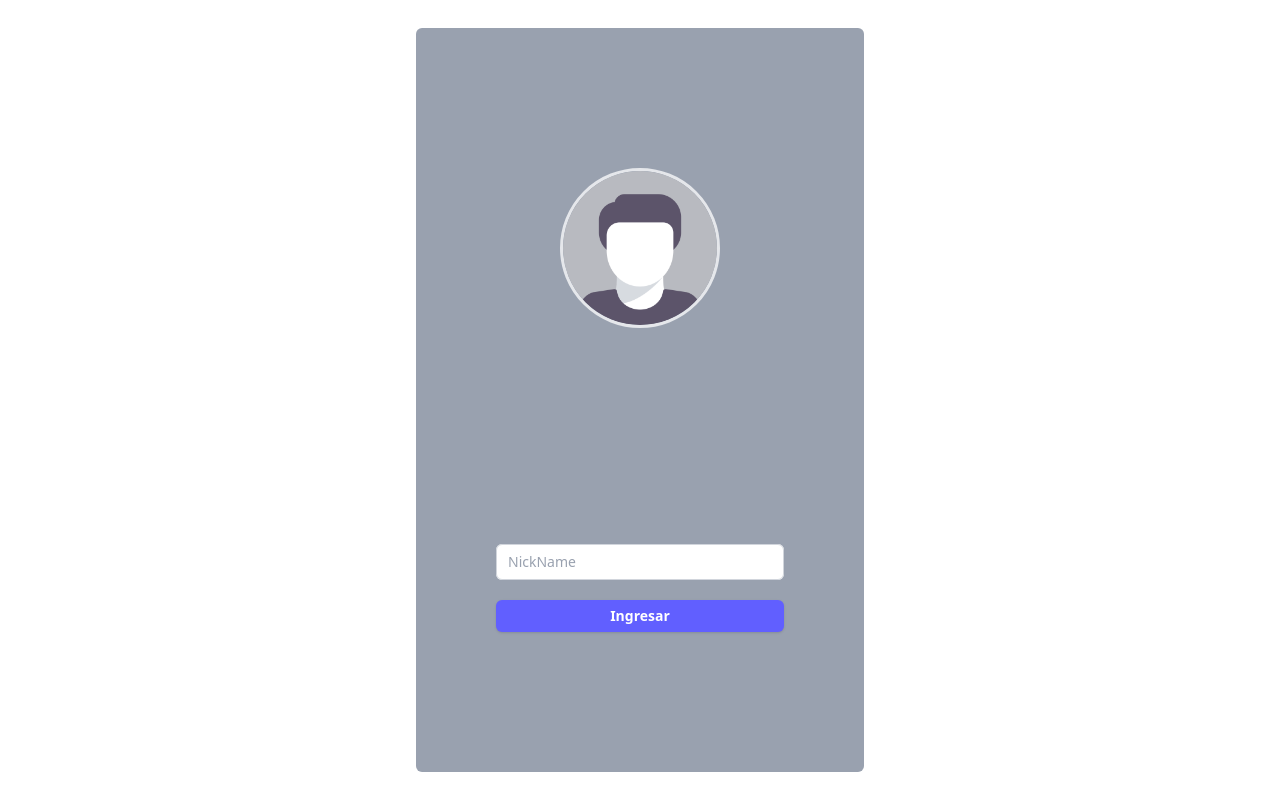
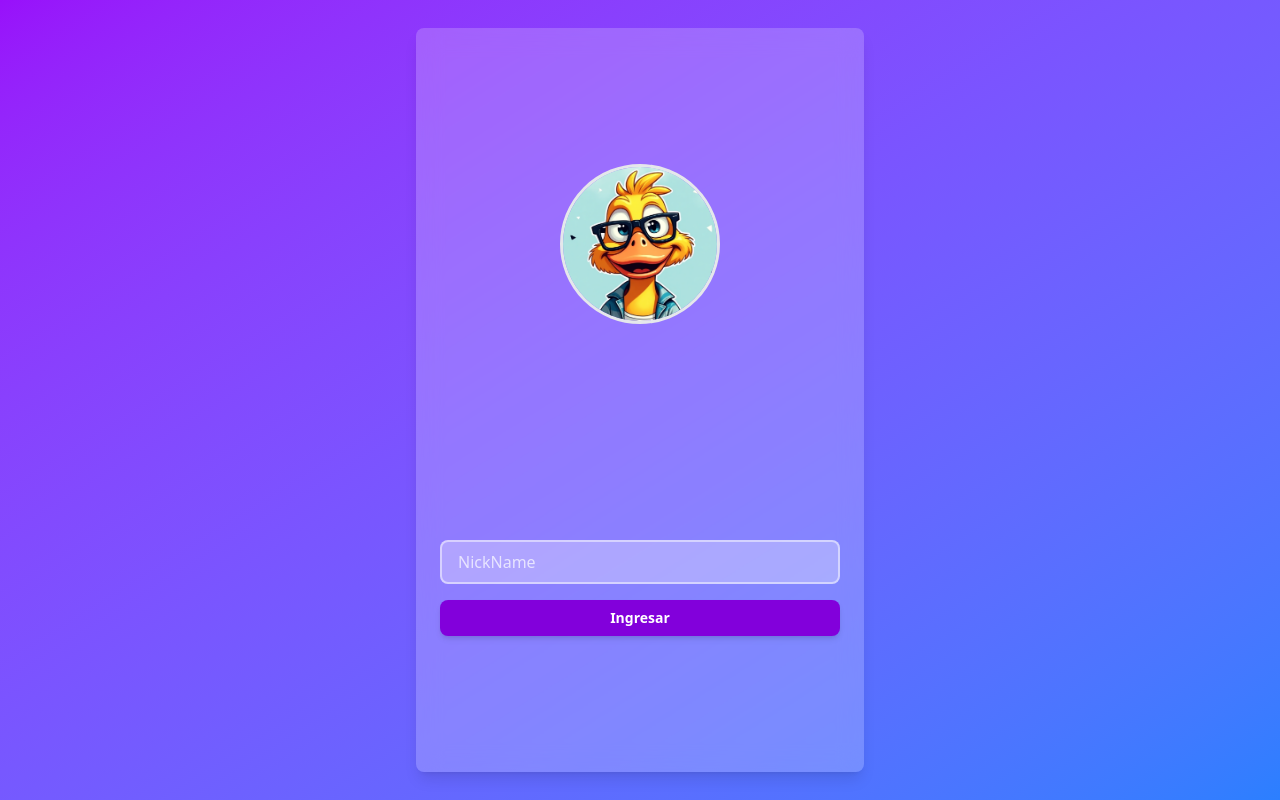
Before and after one commit to AlejoGomezQ/Hybrid_App, a React (Vite) app: page / in a window 1280 px wide. Built offline with nearby package versions, Linux system fonts and the light colour scheme.

Commit message:
style: change colors ui

```diff
--- a/src/App.css
+++ b/src/App.css
@@ -2,4 +2,5 @@ html, body {
     font-family: system-ui, -apple-system, BlinkMacSystemFont, 'Segoe UI', Roboto, Oxygen, Ubuntu, Cantarell, 'Open Sans', 'Helvetica Neue', sans-serif;
     width: 100%;
     height: 100vh;
+    overflow-x: hidden;
 }
--- a/src/components/shared/Avatar.jsx
+++ b/src/components/shared/Avatar.jsx
@@ -1,11 +1,11 @@
-import avatarImage from '../../assets/avatar.png';
+import avatarImage from '../../assets/Mac_Pato.png';
 
 const Avatar = () => {
     return (
         <figure className="flex justify-center relative items-center">
             <img
                 src={avatarImage}
-                className="h-40 w-40 rounded-full object-cover border-3 border-gray-200 hover:border-blue-500 transition-all duration-300 justify-center"
+                className="h-40 w-40 rounded-full border-3 border-gray-200 hover:border-blue-500 transition-all duration-300 justify-center"
                 alt="avatar"
             />
         </figure>
--- a/src/components/shared/Button.jsx
+++ b/src/components/shared/Button.jsx
@@ -2,9 +2,10 @@ function Button(props) {
     return (
         <button
             {...props}
-            className="cursor-pointer w-2xs justify-center rounded-md bg-indigo-500 px-3 py-1.5 text-sm font-semibold text-white shadow-sm hover:bg-indigo-600 focus-visible:outline-2 focus-visible:outline-offset-2 focus-visible:outline-indigo-600 focus-visible:ring-2 focus-visible:ring-offset-2 focus-visible:ring-indigo-600 "
+            className={`cursor-pointer w-full justify-center rounded-lg bg-purple-700 px-4 py-2 text-sm font-semibold text-white shadow-md hover:bg-purple-600 focus-visible:outline-none focus-visible:ring-2 focus-visible:ring-purple-500 focus-visible:ring-offset-2 transition-colors duration-300`}
         >
         </button>
-    );
+    )
 }
-export default Button;
+
+export default Button
--- a/src/components/shared/Input.jsx
+++ b/src/components/shared/Input.jsx
@@ -2,8 +2,9 @@ function Input(props) {
     return (
         <input
             {...props}
-            className="w-2xs rounded-md bg-white px-3 py-1.5 text-base text-gray-900 outline-1 -outline-offset-1 outline-gray-300 placeholder:text-gray-400 focus:outline-2 focus:-outline-offset-2 focus:outline-indigo-600 sm:text-sm/6"
+            className={`w-full rounded-lg bg-white/30 px-4 py-2 text-base text-white placeholder-white/70 border-2 border-white/50 outline-none focus:border-white/100 transition-all duration-300`}
         />
-    );
+    )
 }
-export default Input;
+
+export default Input
--- a/src/pages/Login.jsx
+++ b/src/pages/Login.jsx
@@ -1,42 +1,42 @@
-import React, { useState, useEffect } from "react";
-import Input from "@/components/shared/Input";
-import Button from "@/components/shared/Button";
-import Avatar from "@/components/shared/Avatar";
-import { useNavigate } from "react-router-dom";
+import { useState, useEffect } from "react"
+import Input from "@/components/shared/Input"
+import Button from "@/components/shared/Button"
+import Avatar from "@/components/shared/Avatar"
+import { useNavigate } from "react-router-dom"
 
 const LoginPage = () => {
-    const [nickname, setNickname] = useState("");
-    const navigate = useNavigate();
+    const [nickname, setNickname] = useState("")
+    const navigate = useNavigate()
 
     useEffect(() => {
-        const storedNickname = window.localStorage.getItem("nickname");
+        const storedNickname = window.localStorage.getItem("nickname")
         if (storedNickname) {
-            setNickname(storedNickname);
+            setNickname(storedNickname)
         }
-    }, []);
+    }, [])
 
     const validacion = (e) => {
-        e.preventDefault();
+        e.preventDefault()
         if (!nickname.trim()) {
-            alert("El campo NickName no puede estar vacío");
-            return;
+            alert("El campo NickName no puede estar vacío")
+            return
         }
-        localStorage.setItem("nickname", nickname);
-        navigate("/game-modes");
-    };
+        localStorage.setItem("nickname", nickname)
+        navigate("/game-modes")
+    }
 
     const handleChange = (e) => {
-        setNickname(e.target.value);
-    };
+        setNickname(e.target.value)
+    }
 
     return (
-        <div className="py-7 px-7 h-screen">
-            <div className="bg-gray-400 h-full rounded-md max-w-md mx-auto px-4 py-10 flex flex-col items-center justify-around space-y-4">
+        <section className="py-7 px-7 h-screen bg-gradient-to-br from-purple-600 to-blue-500 font-sans">
+            <div className="bg-white/20 backdrop-blur-md h-full rounded-lg max-w-md mx-auto px-6 py-10 flex flex-col items-center justify-around space-y-6 shadow-lg">
                 <div className="text-center space-y-4">
                     <Avatar />
                     {nickname && <p className="text-white text-3xl font-semibold">{nickname}</p>}
                 </div>
-                <form onSubmit={validacion} className="flex flex-col space-y-5">
+                <form onSubmit={validacion} className="flex flex-col gap-y-4 w-full">
                     <Input
                         type="text"
                         placeholder="NickName"
@@ -44,12 +44,18 @@ const LoginPage = () => {
                         onChange={handleChange}
                         minLength={3}
                         maxLength={13}
+                        className="bg-white/30 text-white placeholder-white/70 border-2 border-white/50 rounded-lg px-4 py-2 focus:outline-none focus:border-white/100 transition-all duration-300"
                     />
-                    <Button type="submit">Ingresar</Button>
+                    <Button
+                        type="submit"
+                        className="bg-purple-700 hover:bg-purple-600 text-white font-semibold py-2 px-4 rounded-lg transition-colors duration-300 shadow-md hover:shadow-lg"
+                    >
+                        Ingresar
+                    </Button>
                 </form>
             </div>
-        </div>
-    );
-};
+        </section>
+    )
+}
 
-export default LoginPage;
+export default LoginPage
```
Also changed, not shown: src/assets/Mac_Pato.png (added), src/assets/avatar.png (deleted).
